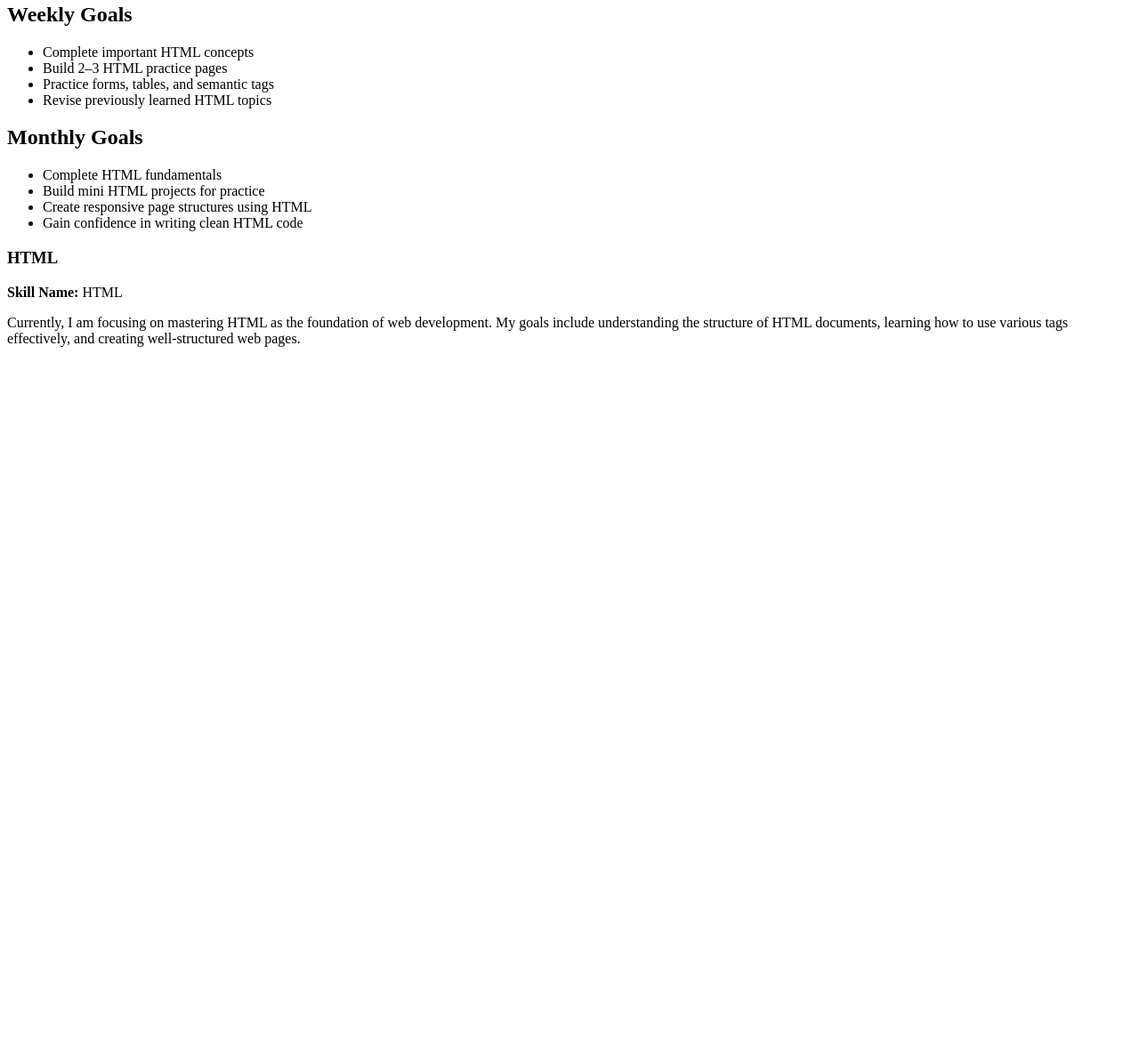
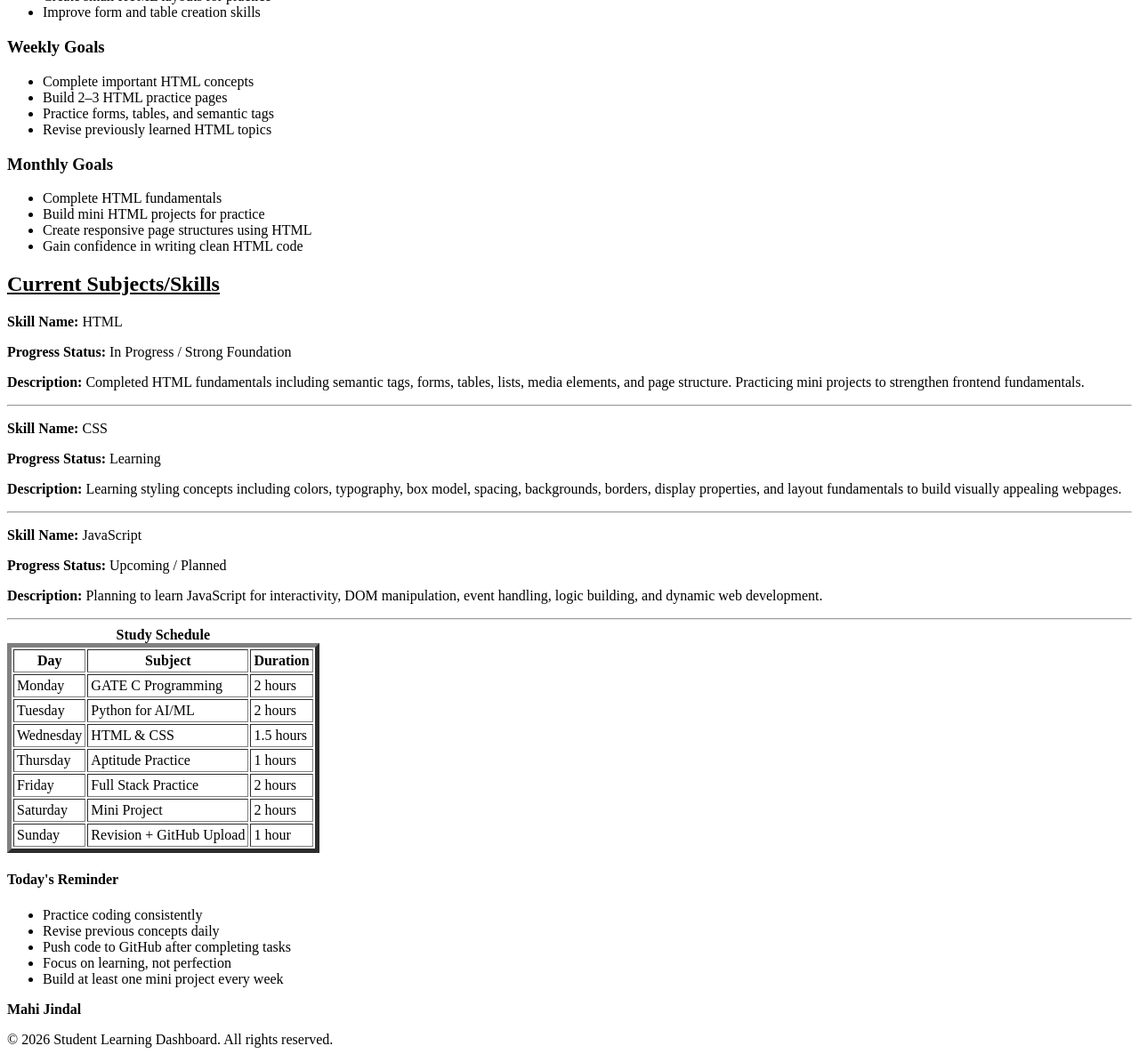
Before and after one commit to 18mahi/full-stack-engineering-journey, a plain HTML site: page html/Projects/Project-01/index.html in a window 1280 px wide. Shown: the part 360-1554 px from the top of the page at 89% size. Before the commit the page ends 800 px from the top, so only its background shows below. Drawn offline with Linux system fonts and the light colour scheme.

Commit message:
Update index.html

```diff
--- a/html/Projects/Project-01/index.html
+++ b/html/Projects/Project-01/index.html
@@ -7,7 +7,7 @@
     </head>
     <body>
         <header>
-            <h1>Student Learning Dashboard</h1>
+            <h1><u>Student Learning Dashboard</u></h1>
             <p><b>Track. Learn. Improve.</b></p>
 
             <nav>
@@ -22,7 +22,8 @@
 
             <main>
                 <section id="Learning Goals">
-                    <h2>Daily Goals</h2>
+                    <h2><u>Learning Goals</u></h2>
+                    <h3>Daily Goals</h3>
                     <ul>
                         <li>Practice HTML tags and elements</li>
                         <li>Learn semantic HTML structure</li>
@@ -30,14 +31,14 @@
                         <li>Improve form and table creation skills</li>
                     </ul>
 
-                    <h2>Weekly Goals</h2>
+                    <h3>Weekly Goals</h3>
                     <ul>
                         <li>Complete important HTML concepts</li>
                         <li>Build 2&ndash;3 HTML practice pages</li>
                         <li>Practice forms, tables, and semantic tags</li>
                         <li>Revise previously learned HTML topics</li>
                     </ul>
-                    <h2>Monthly Goals</h2>
+                    <h3>Monthly Goals</h3>
                     <ul>
                         <li>Complete HTML fundamentals</li>
                         <li>Build mini HTML projects for practice</li>
@@ -47,26 +48,119 @@
                 </section>
 
                 <section id="Current Subject/Skills">
+                    <h2><u>Current Subjects/Skills</u></h2>
                     <article id="HTML">
-                        <h3>HTML</h3>
                         <p><b>Skill Name:</b> HTML</p>
-                        <p>Currently, I am focusing on mastering HTML as the foundation of web development. My goals include understanding the structure of HTML documents, learning how to use various tags effectively, and creating well-structured web pages.</p>
+                        <p>
+                            <b>Progress Status:</b>
+                            In Progress / Strong Foundation
+                        </p>
+                        <p>
+                            <b>Description:</b>
+                            Completed HTML fundamentals including semantic tags, forms, tables, lists, media elements, and page structure.
+                            Practicing mini projects to strengthen frontend fundamentals.
+                        </p>
                     </article>
+                    <hr>
 
-                    <article id="CSS"></article>
-                    <article id="JavaScript"></article>
+                    <article id="CSS">
+                        <p><b>Skill Name:</b> CSS</p>
+                        <p>
+                            <b>Progress Status:</b>
+                            Learning
+                        </p>
+                        <p>
+                            <b>Description:</b>
+                            Learning styling concepts including colors, typography,
+                            box model, spacing, backgrounds, borders, display properties,
+                            and layout fundamentals to build visually appealing webpages.
+                        </p>
+                    </article>
+                    <hr>
+
+                    <article id="JavaScript">
+                        <p><b>Skill Name:</b> JavaScript</p>
+                        <p>
+                            <b>Progress Status:</b>
+                            Upcoming / Planned
+                        </p>
+                        <p>
+                            <b>Description:</b>
+                            Planning to learn JavaScript for interactivity,
+                            DOM manipulation, event handling, logic building,
+                            and dynamic web development.
+                        </p>
+                    </article>
+                    <hr>
                 </section>
 
                 <section id="Study Schedule">
+                    <table border="5" cellpadding="3" cellspacing="2">
+                        <caption><b>Study Schedule</b></caption>
+                        <thead>
+                            <tr>
+                                <th>Day</th>
+                                <th>Subject</th>
+                                <th>Duration</th>
+                            </tr>
+                        </thead>
 
+                        <tbody>
+                            <tr>
+                                <td>Monday</td>
+                                <td>GATE C Programming</td>
+                                <td>2 hours</td>
+                            </tr>
+                            <tr>
+                                <td>Tuesday</td>
+                                <td>Python for AI/ML</td>
+                                <td>2 hours</td>
+                            </tr>
+                            <tr>
+                                <td>Wednesday</td>
+                                <td>HTML & CSS</td>
+                                <td>1.5 hours</td>
+                            </tr>
+                            <tr>
+                                <td>Thursday</td>
+                                <td>Aptitude Practice</td>
+                                <td>1 hours</td>
+                            </tr>
+                            <tr>
+                                <td>Friday</td>
+                                <td>Full Stack Practice</td>
+                                <td>2 hours</td>
+                            </tr>
+                            <tr>
+                                <td>Saturday</td>
+                                <td>Mini Project</td>
+                                <td>2 hours</td>
+                            </tr>
+                            <tr>
+                                <td>Sunday</td>
+                                <td>Revision + GitHub Upload</td>
+                                <td>1 hour</td>
+                            </tr>
+                        </tbody>
+                    </table>
                 </section>
             </main>
 
             <aside>
+                <h4>Today's Reminder</h4>
+                <ul>
+                    <li>Practice coding consistently</li>
+                    <li>Revise previous concepts daily</li>
+                    <li>Push code to GitHub after completing tasks</li>
+                    <li>Focus on learning, not perfection</li>
+                    <li>Build at least one mini project every week</li>
+                </ul>
 
             </aside>
 
             <footer>
+                <p><b>Mahi Jindal</b></p>
+                <p>&copy; 2026 Student Learning Dashboard. All rights reserved.</p>
 
             </footer>
         </header>
```
